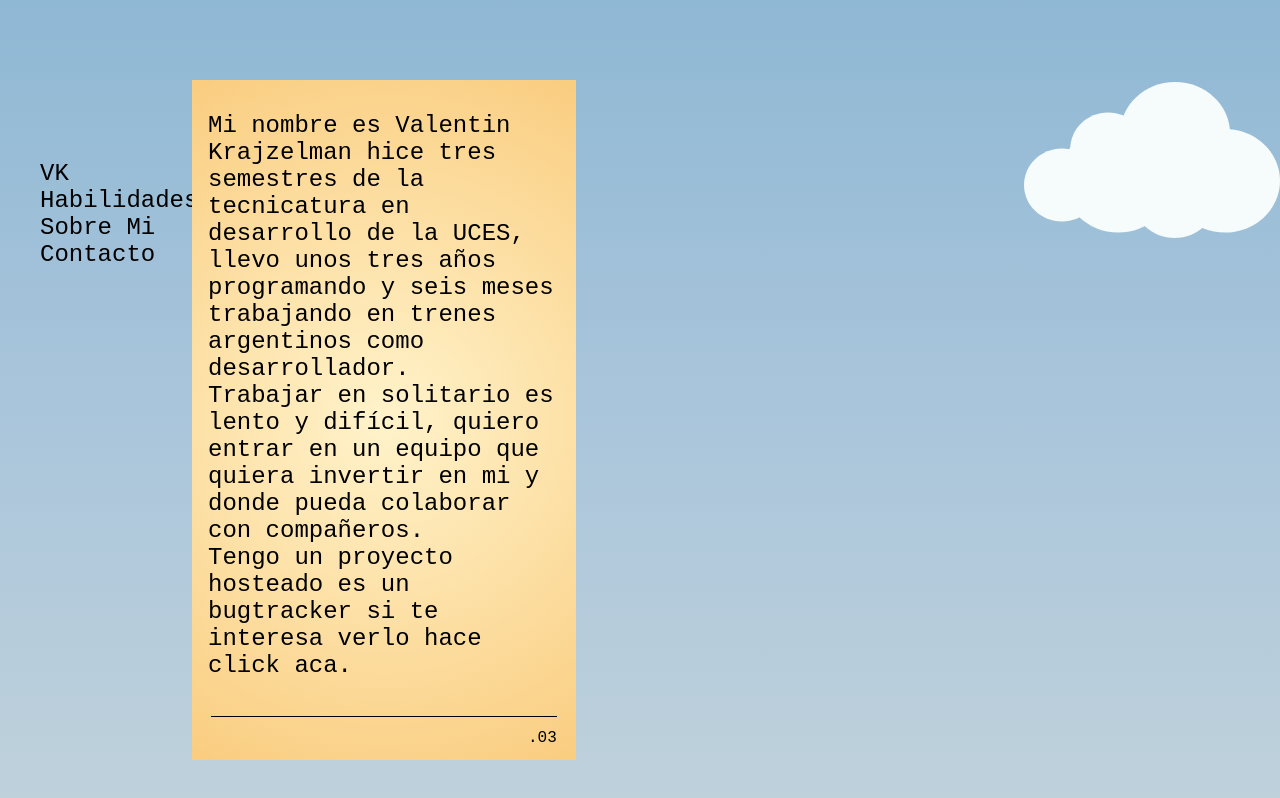
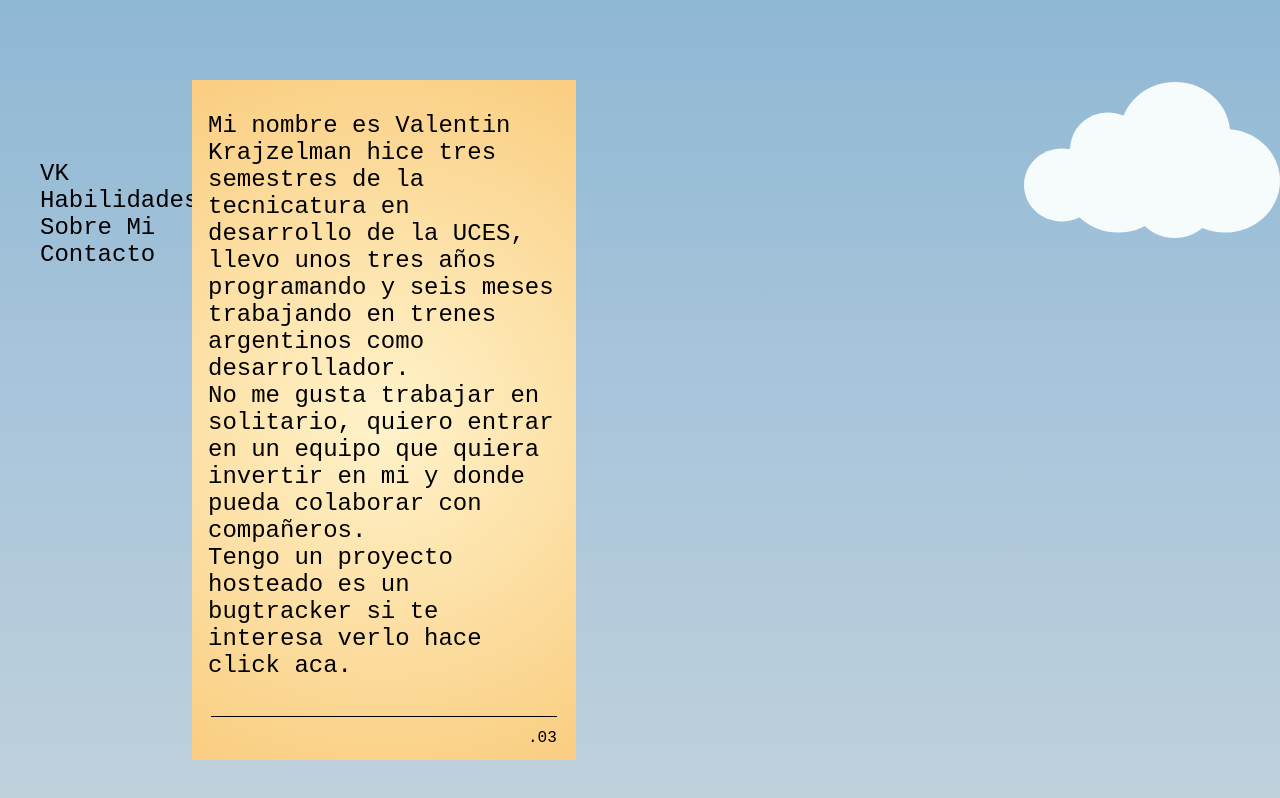
Before and after one commit to ValentinKrajzelman/paginaCV, a React (Create React App) app: page /sobremi in a window 1280 px wide. Built offline with nearby package versions, Linux system fonts and the light colour scheme.

Commit message:
cambie un par de cosas

```diff
--- a/public/index.html
+++ b/public/index.html
@@ -9,36 +9,11 @@
       name="description"
       content="Web site created using create-react-app"
     />
-    <link rel="apple-touch-icon" href="%PUBLIC_URL%/logo192.png" />
-    <!--
-      manifest.json provides metadata used when your web app is installed on a
-      user's mobile device or desktop. See https://developers.google.com/web/fundamentals/web-app-manifest/
-    -->
-    <link rel="manifest" href="%PUBLIC_URL%/manifest.json" />
-    <!--
-      Notice the use of %PUBLIC_URL% in t he tags above.
-      It will be replaced with the URL of the `public` folder during the build.
-      Only files inside the `public` folder can be referenced from the HTML.
+    <title>Mi pagina CV</title>
+  </head>
 
-      Unlike "/favicon.ico" or "favicon.ico", "%PUBLIC_URL%/favicon.ico" will
-      work correctly both with client-side routing and a non-root public URL.
-      Learn how to configure a non-root public URL by running `npm run build`.
-    -->
-    <title>React App</title>
-  </head>
   <body>
     <noscript>You need to enable JavaScript to run this app.</noscript>
     <div id="root"></div>
-    <!--
-      This HTML file is a template.
-      If you open it directly in the browser, you will see an empty page.
-
-      You can add webfonts, meta tags, or analytics to this file.
-      The build step will place the bundled scripts into the <body> tag.
-
-      To begin the development, run `npm start` or `yarn start`.
-      To create a production bundle, use `npm run build` or `yarn build`.
-    -->
-
   </body>
 </html>
--- a/src/components/sobremi.component.js
+++ b/src/components/sobremi.component.js
@@ -8,7 +8,7 @@ const Sobremi = () => {
         <div id="texto1del03">Mi nombre es Valentin Krajzelman hice tres semestres de la tecnicatura en desarrollo de la UCES,
          llevo unos tres años programando y seis meses trabajando en trenes argentinos como desarrollador.</div>
 
-        <div id="texto2del03">Trabajar en solitario es lento y difícil, quiero entrar en un equipo que quiera
+        <div id="texto2del03">No me gusta trabajar en solitario, quiero entrar en un equipo que quiera
         invertir en mi y donde pueda colaborar con compañeros.</div>
 
         <div id="texto3del03">Tengo un proyecto hosteado es un bugtracker si te interesa
```
